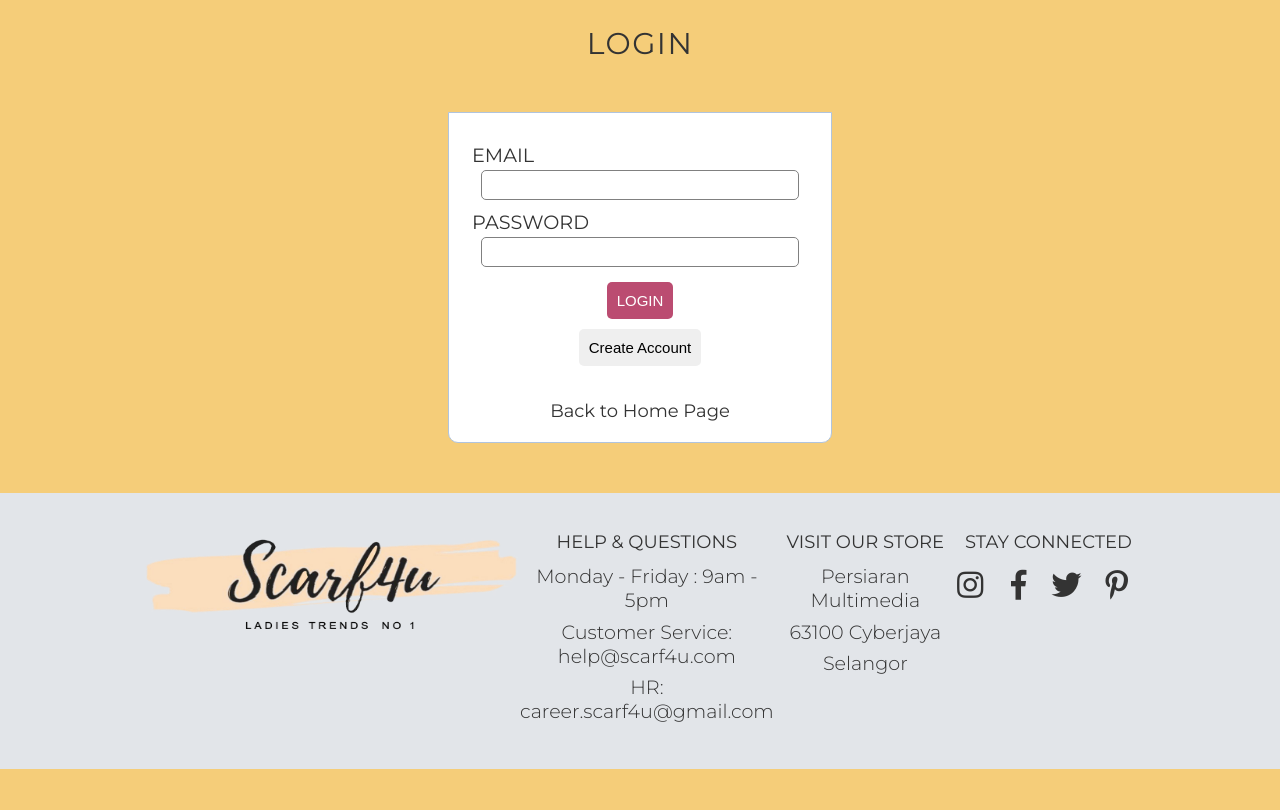
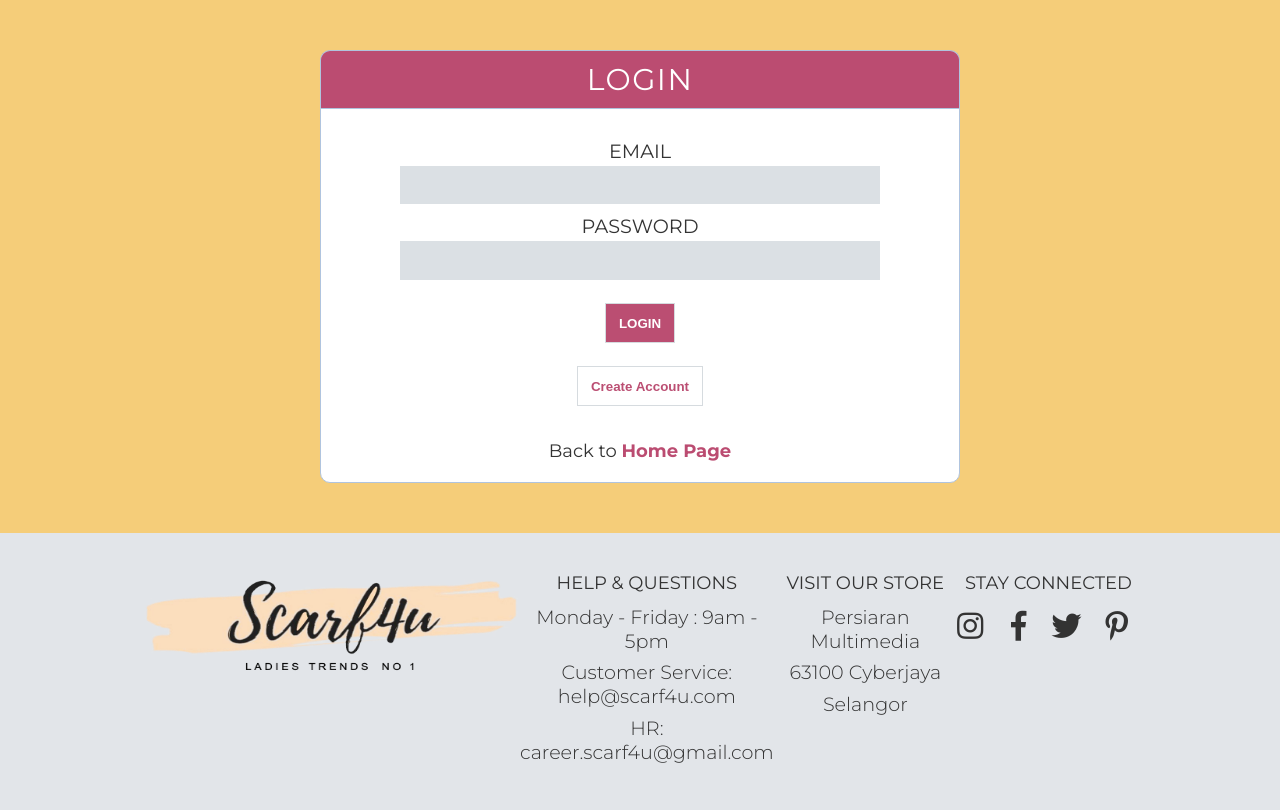
Before and after one commit to sabrinasyazwani97/WebAppAssignment, a PHP site: page /login.php in a window 1280 px wide. Before the commit the page ends 769 px from the top, so only its background shows below. Run offline with PHP 8.4, Linux system fonts and the light colour scheme; some libraries are stand-ins or nearby versions.

Commit message:
Add files via upload

```diff
--- a/css/login.css
+++ b/css/login.css
@@ -1,24 +1,29 @@
+* {
+  margin: 0px;
+  padding: 0px;
+}
+
 body {
 	font-size: 120%;
 	background:#f5cd79;
 	text-align: center;
 }
 
-.login {
-	width: 30%;
-	margin:  0px;
+.header {
+	width: 50%;
+	margin: 50px auto 0 auto;
 	color: white;
 	background:#bb4c71;
 	text-align: center;
 	border: 1px solid #B0C4DE;
 	border-bottom: none;
 	border-radius: 10px 10px 0px 0px;
-	padding: 20px;
+	padding: 10px;
 }
 
-form, .content {
-	width: 30%;
-	margin: 50px auto;
+form{
+	width: 50%;
+	margin: 0 auto 50px auto;
 	padding: 20px;
 	border: 1px solid #B0C4DE;
 	background: white;
@@ -31,35 +36,25 @@ form, .content {
 
 .input-group label {
 	display: block;
-	text-align: left;
+	text-align: center;
 	margin: 3px;
 }
 
 .input-group input {
-	height: 30px;
-	width: 93%;
-	padding: 5px 10px;
-	font-size: 16px;
-	border-radius: 5px;
-	border: 1px solid gray;
+	background-color: #d3d9de;
+	opacity: .80;
+  border: hidden;
+  height: 2em;
+  padding: 0.5em;
+  font-size: 1em;
+  color: black;
+  margin: 0px auto;
+  width: 25em;
 }
 
-.btn {
-	padding: 10px;
-	font-size: 15px;
-	color: white;
-	background: #bb4c71;
-	border: none;
-	border-radius: 5px;
-		margin-top: 5px;
-}
-
-.btn_sign-up {
-	padding: 10px;
-	font-size: 15px;
-	color: black;
-	border: none;
-	border-radius: 5px;
+#click{
+  color: #bb4c71;
+  font-weight: bold;
 }
 
 .error {
@@ -72,3 +67,34 @@ form, .content {
 	border-radius: 5px;
 	text-align: left;
 }
+
+.btn {
+	margin-top: 1em;
+  background-color: #bb4c71;
+	opacity: .99;
+  color: white;
+  border: 1px solid #D6DBDF;
+  height: 3em;
+  padding: 0.5em 1em 0.5em 1em;
+  text-align: center;
+  font-weight: bold;
+}
+
+.btn:hover, .btn_sign-up:hover{
+  cursor: pointer;
+	background-color: #ffdcba;
+	border: 1px solid #ffdcba;
+	color: #333;
+}
+
+.btn_sign-up {
+	margin-top: 1em;
+  background-color: white;
+	opacity: .99;
+  color: #bb4c71;
+  border: 1px solid #D6DBDF;
+  height: 3em;
+  padding: 0.5em 1em 0.5em 1em;
+  text-align: center;
+  font-weight: bold;
+}
--- a/css/style.css
+++ b/css/style.css
@@ -203,7 +203,7 @@ nav li a:hover, nav li .active {
 .main-grid-item-1 {
     height: 100%;
     width: 100%;
-    background-image: url("images/home1.jpg");
+    background-image: url("home1.jpg");
     background-size: cover;
     background-position: center;
 }
@@ -228,7 +228,7 @@ nav li a:hover, nav li .active {
 .main-grid-item-4 {
     height: 100%;
     width: 100%;
-    background-image: url("images/home2.jpeg");
+    background-image: url("home2.jpeg");
     background-size: cover;
     background-position: center;
 }
@@ -419,13 +419,13 @@ input[type="submit"]:hover {
 }
 
 .promo-item-1 {
-    background-image: url("images/pins.jpg");
+    background-image: url("pins.jpg");
     background-size: cover;
     background-position: center;
 }
 
 .promo-item-2 {
-    background-image: url("images/merdeka-sale.png");
+    background-image: url("merdeka-sale.png");
     background-size: cover;
     background-position: center;
 }
```
Also changed, not shown: css/account-profile-style.css (+23 -14 lines), css/cart.css (+8 -8 lines), css/checkout.css (+20 -2 lines), css/sign-up.css (+53 -19 lines), css/home1.jpg (added), css/home2.jpeg (added), css/merdeka-sale.png (added), css/pins.jpg (added).
